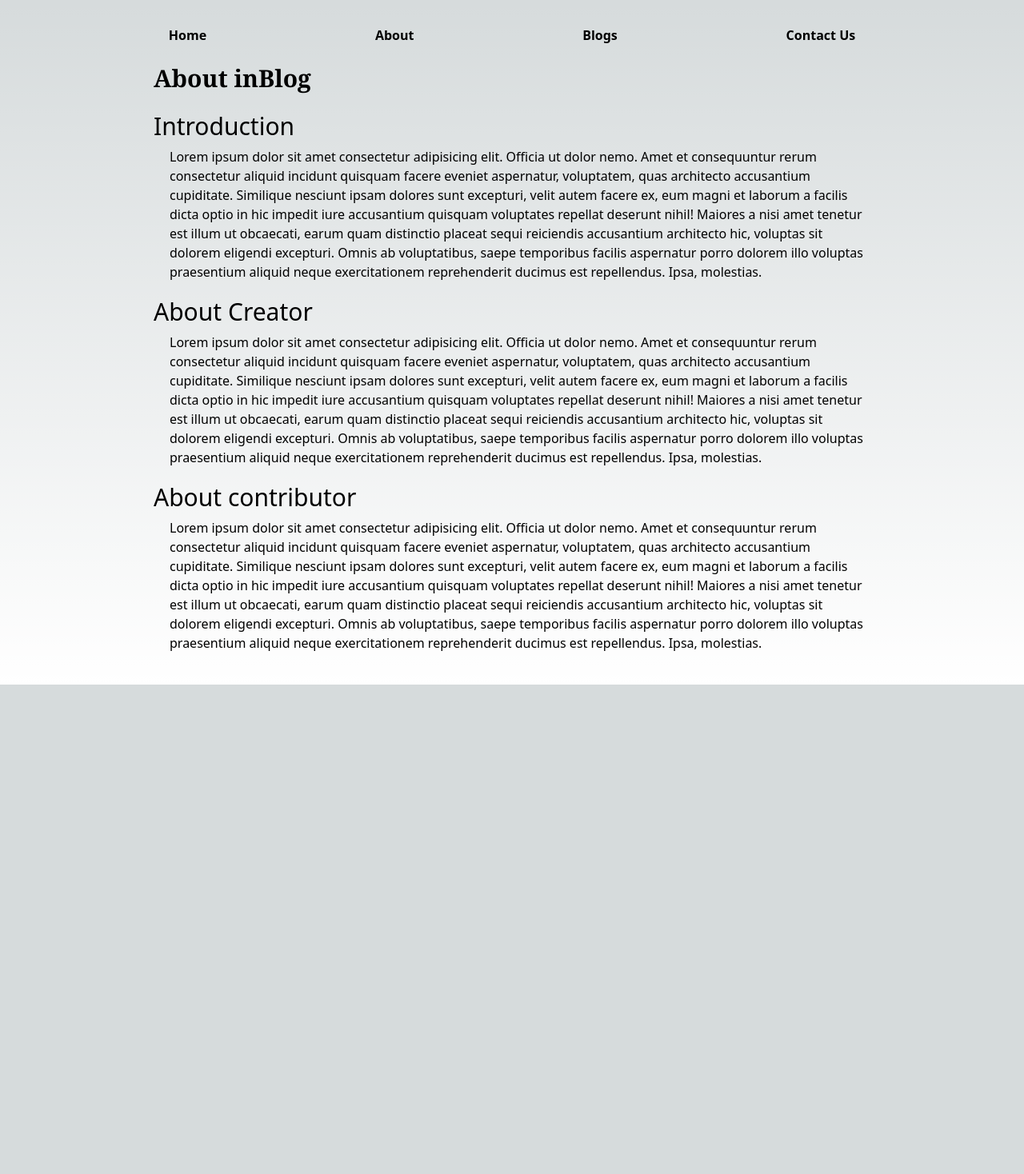
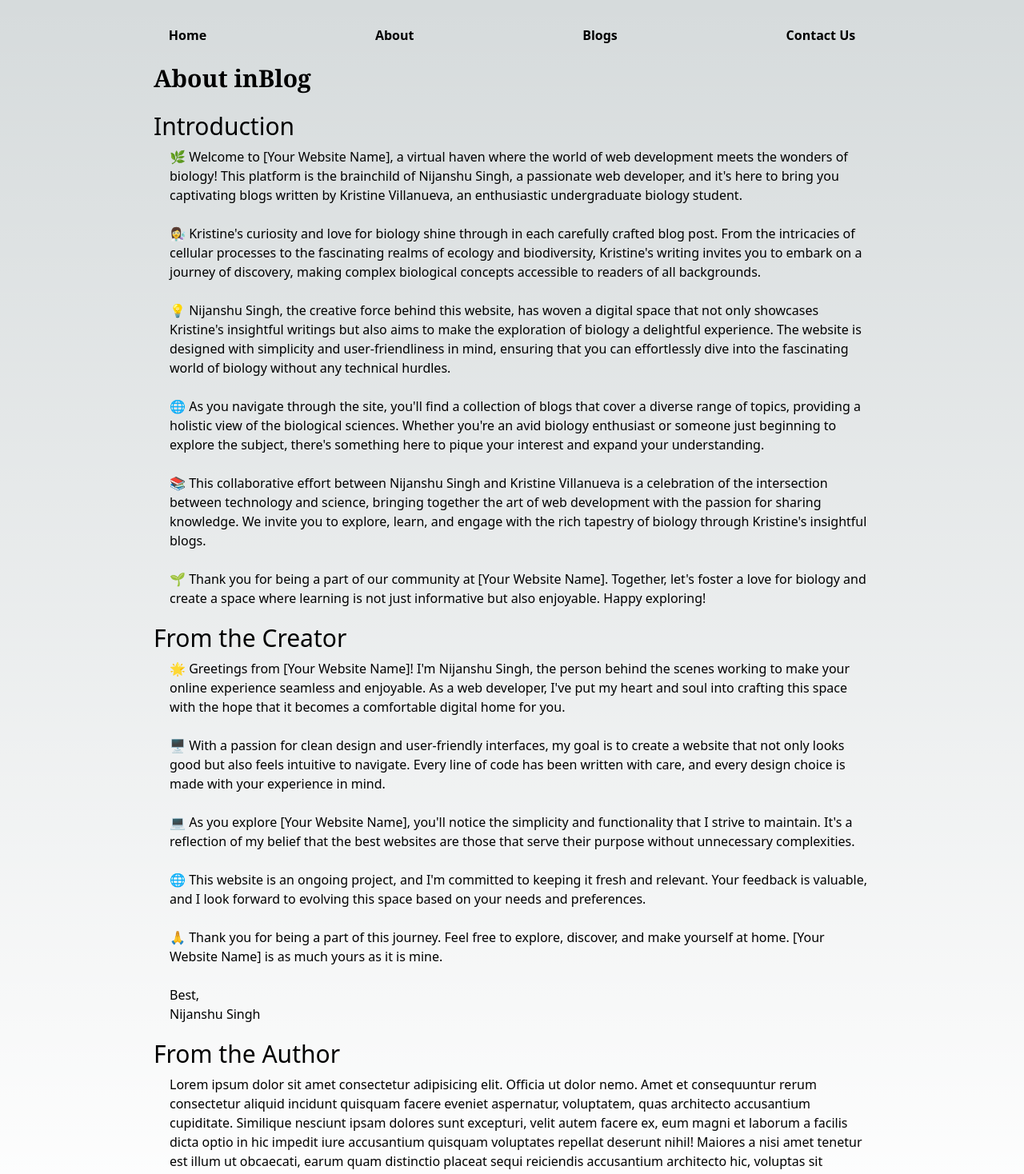
Before and after one commit to Nijanshu/Blog-Next.js, a Next.js app: page /about in a window 1280 px wide. Shown: the top 1468 px of the page at 80% size. Before the commit the page ends 856 px from the top, so only its background shows below. Built offline with nearby package versions, Linux system fonts and the light colour scheme.

Commit message:
Changed about page

```diff
--- a/pages/about.js
+++ b/pages/about.js
@@ -14,12 +14,63 @@ const About = () => {
       <h1 className='text-3xl my-6 font-serif font-bold'>About inBlog</h1>
       <h2 className='text-3xl mb-2'>Introduction</h2>
       <div className={styles.content}>
-          Lorem ipsum dolor sit amet consectetur adipisicing elit. Officia ut dolor nemo. Amet et consequuntur rerum consectetur aliquid incidunt quisquam facere eveniet aspernatur, voluptatem, quas architecto accusantium cupiditate. Similique nesciunt ipsam dolores sunt excepturi, velit autem facere ex, eum magni et laborum a facilis dicta optio in hic impedit iure accusantium quisquam voluptates repellat deserunt nihil! Maiores a nisi amet tenetur est illum ut obcaecati, earum quam distinctio placeat sequi reiciendis accusantium architecto hic, voluptas sit dolorem eligendi excepturi. Omnis ab voluptatibus, saepe temporibus facilis aspernatur porro dolorem illo voluptas praesentium aliquid neque exercitationem reprehenderit ducimus est repellendus. Ipsa, molestias.</div>
-        <h2 className='text-3xl mb-2'>About Creator</h2>
-        <div className={styles.content}>Lorem ipsum dolor sit amet consectetur adipisicing elit. Officia ut dolor nemo. Amet et consequuntur rerum consectetur aliquid incidunt quisquam facere eveniet aspernatur, voluptatem, quas architecto accusantium cupiditate. Similique nesciunt ipsam dolores sunt excepturi, velit autem facere ex, eum magni et laborum a facilis dicta optio in hic impedit iure accusantium quisquam voluptates repellat deserunt nihil! Maiores a nisi amet tenetur est illum ut obcaecati, earum quam distinctio placeat sequi reiciendis accusantium architecto hic, voluptas sit dolorem eligendi excepturi. Omnis ab voluptatibus, saepe temporibus facilis aspernatur porro dolorem illo voluptas praesentium aliquid neque exercitationem reprehenderit ducimus est repellendus. Ipsa, molestias.</div>
-        <h2 className='text-3xl mb-2'>About contributor</h2>
+      🌿 Welcome to [Your Website Name], a virtual haven where the world of web development meets the wonders of biology! This platform is the brainchild of Nijanshu Singh, a passionate web developer, and it's here to bring you captivating blogs written by Kristine Villanueva, an enthusiastic undergraduate biology student.
+
+<br />
+<br />
+👩‍🔬 Kristine's curiosity and love for biology shine through in each carefully crafted blog post. From the intricacies of cellular processes to the fascinating realms of ecology and biodiversity, Kristine's writing invites you to embark on a journey of discovery, making complex biological concepts accessible to readers of all backgrounds.
+<br />
+<br />
+
+💡 Nijanshu Singh, the creative force behind this website, has woven a digital space that not only showcases Kristine's insightful writings but also aims to make the exploration of biology a delightful experience. The website is designed with simplicity and user-friendliness in mind, ensuring that you can effortlessly dive into the fascinating world of biology without any technical hurdles.
+<br />
+<br />
+🌐 As you navigate through the site, you'll find a collection of blogs that cover a diverse range of topics, providing a holistic view of the biological sciences. Whether you're an avid biology enthusiast or someone just beginning to explore the subject, there's something here to pique your interest and expand your understanding.
+
+<br />
+<br />
+📚 This collaborative effort between Nijanshu Singh and Kristine Villanueva is a celebration of the intersection between technology and science, bringing together the art of web development with the passion for sharing knowledge. We invite you to explore, learn, and engage with the rich tapestry of biology through Kristine's insightful blogs.
+<br />
+<br />
+🌱 Thank you for being a part of our community at [Your Website Name]. Together, let's foster a love for biology and create a space where learning is not just informative but also enjoyable. Happy exploring!
+
+</div>
+
+
+        <h2 className='text-3xl mb-2'>From the Creator</h2>
+        <div className={styles.content}>
+        🌟 Greetings from [Your Website Name]! I'm Nijanshu Singh, the person behind the scenes working to make your online experience seamless and enjoyable. As a web developer, I've put my heart and soul into crafting this space with the hope that it becomes a comfortable digital home for you.
+<br />
+<br />
+🖥️ With a passion for clean design and user-friendly interfaces, my goal is to create a website that not only looks good but also feels intuitive to navigate. Every line of code has been written with care, and every design choice is made with your experience in mind.
+<br />
+<br />
+💻 As you explore [Your Website Name], you'll notice the simplicity and functionality that I strive to maintain. It's a reflection of my belief that the best websites are those that serve their purpose without unnecessary complexities.
+<br />
+<br />
+
+🌐 This website is an ongoing project, and I'm committed to keeping it fresh and relevant. Your feedback is valuable, and I look forward to evolving this space based on your needs and preferences.
+
+<br />
+<br />
+🙏 Thank you for being a part of this journey. Feel free to explore, discover, and make yourself at home. [Your Website Name] is as much yours as it is mine.
+<br />
+<br />
+
+Best,<br />
+Nijanshu Singh
+
+
+
+
+
+        </div>
+
+
+        <h2 className='text-3xl mb-2'>From the Author</h2>
         <div className={styles.content}>Lorem ipsum dolor sit amet consectetur adipisicing elit. Officia ut dolor nemo. Amet et consequuntur rerum consectetur aliquid incidunt quisquam facere eveniet aspernatur, voluptatem, quas architecto accusantium cupiditate. Similique nesciunt ipsam dolores sunt excepturi, velit autem facere ex, eum magni et laborum a facilis dicta optio in hic impedit iure accusantium quisquam voluptates repellat deserunt nihil! Maiores a nisi amet tenetur est illum ut obcaecati, earum quam distinctio placeat sequi reiciendis accusantium architecto hic, voluptas sit dolorem eligendi excepturi. Omnis ab voluptatibus, saepe temporibus facilis aspernatur porro dolorem illo voluptas praesentium aliquid neque exercitationem reprehenderit ducimus est repellendus. Ipsa, molestias.</div>
       </div>
+
       )
 }
 
```
Lines whose indentation alone changed are shown as unchanged.
